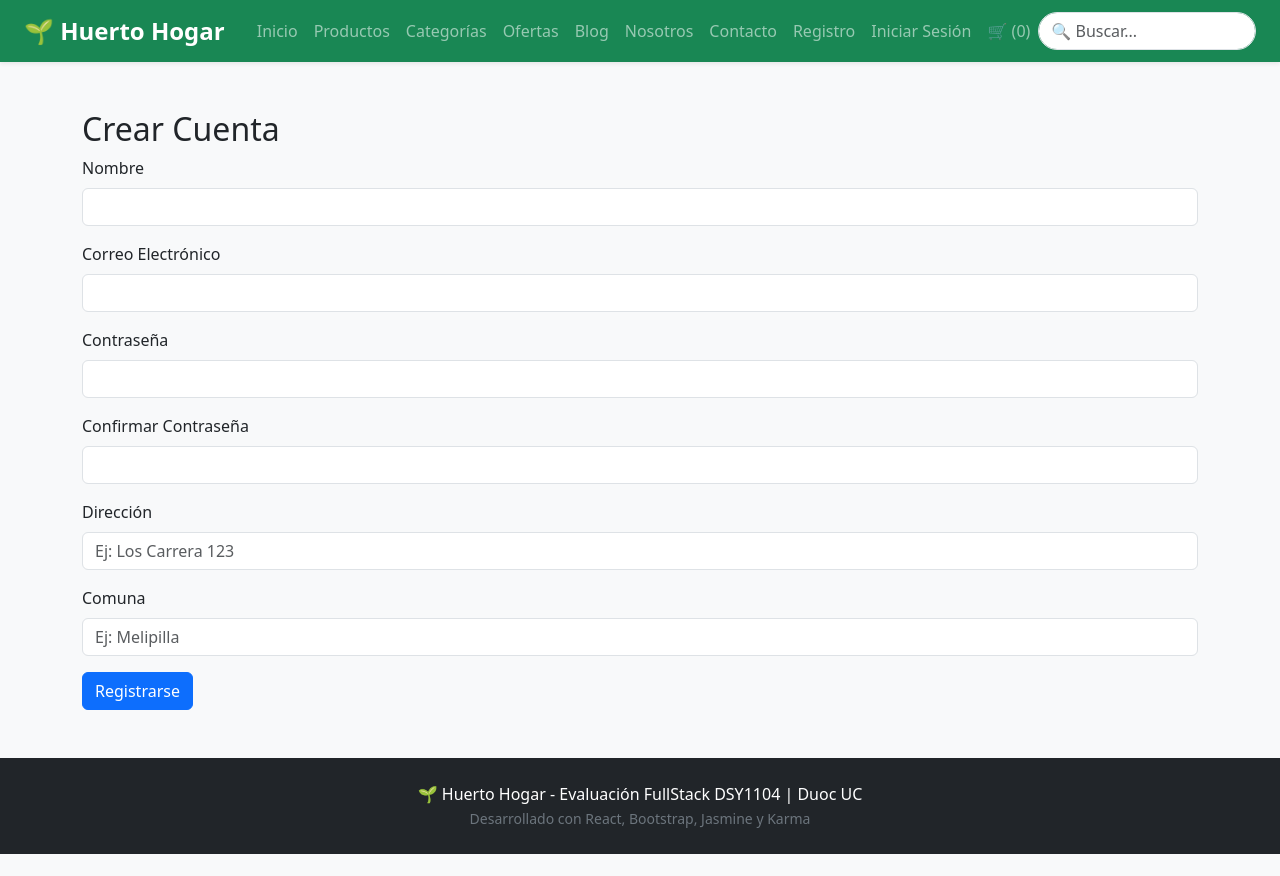
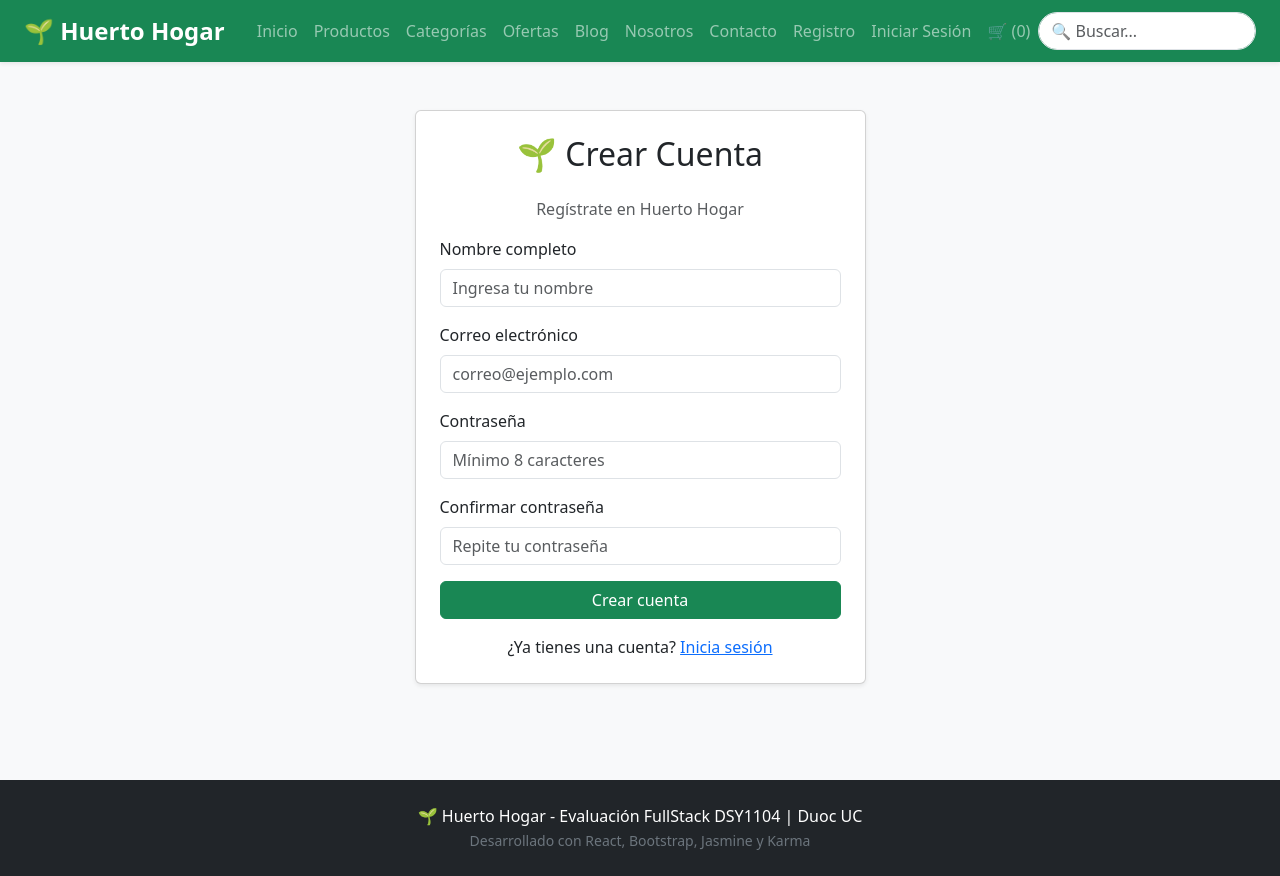
Before and after one commit to benantileo-droid/frontend-fullstack-huertohogar, a React (Vite) app: page /registro in a window 1280 px wide. Before the commit the page ends 854 px from the top, so only its background shows below. Built offline with nearby package versions, Linux system fonts and the light colour scheme; no server answers.

Commit message:
conectar registro de usuarios React con MySQL

```diff
--- a/src/pages/Registro.jsx
+++ b/src/pages/Registro.jsx
@@ -1,142 +1,288 @@
-import { useState } from 'react';
 
-const Registro = ({ onRegister, usuarios }) => {
+import { useState } from "react";
+import { Link } from "react-router-dom";
+import api from "../services/api";
+
+export default function Registro() {
+
   const [formData, setFormData] = useState({
-  nombre: '',
-  email: '',
-  password: '',
-  confirmarPassword: '',
-  direccion: '',
-  comuna: ''
+    nombre: "",
+    correo: "",
+    password: "",
+    confirmarPassword: "",
   });
 
   const [errores, setErrores] = useState({});
+  const [cargando, setCargando] = useState(false);
+  const [registroExitoso, setRegistroExitoso] = useState(false);
 
+  // Actualizar los datos del formulario
+  const handleChange = (e) => {
+    const { name, value } = e.target;
+
+    setFormData((anterior) => ({
+      ...anterior,
+      [name]: value,
+    }));
+
+    setErrores({});
+  };
+
+  // Validar el formulario
   const validar = () => {
-    let nuevosErrores = {};
-    const regexEmail = /^[^\s@]+@[^\s@]+\.[^\s@]+$/;
+    const nuevosErrores = {};
 
-    if (!formData.nombre.trim()) nuevosErrores.nombre = 'El nombre es obligatorio';
-    if (!formData.email) {
-      nuevosErrores.email = 'El correo es obligatorio';
-    } else if (!regexEmail.test(formData.email)) {
-      nuevosErrores.email = 'El formato del correo no es válido';
-    }
-    if (!formData.password) {
-      nuevosErrores.password = 'La contraseña es obligatoria';
-    } else if (formData.password.length < 6) {
-      nuevosErrores.password = 'La contraseña debe tener al menos 6 caracteres';
-    }
-    if (formData.password !== formData.confirmarPassword) {
-      nuevosErrores.confirmarPassword = 'Las contraseñas no coinciden';
-    }
-    if (!formData.direccion.trim()) {
-  nuevosErrores.direccion = 'La dirección es obligatoria';
+    const regexCorreo = /^[^\s@]+@[^\s@]+\.[^\s@]+$/;
+
+    if (!formData.nombre.trim()) {
+      nuevosErrores.nombre = "El nombre es obligatorio";
     }
 
-if (!formData.comuna.trim()) {
-  nuevosErrores.comuna = 'La comuna es obligatoria';
+    if (!formData.correo.trim()) {
+      nuevosErrores.correo = "El correo es obligatorio";
+    } else if (!regexCorreo.test(formData.correo.trim())) {
+      nuevosErrores.correo = "Ingresa un correo válido";
+    }
+
+    if (formData.password.length < 8) {
+      nuevosErrores.password =
+        "La contraseña debe tener al menos 8 caracteres";
+    } else if (formData.password.length > 64) {
+      nuevosErrores.password =
+        "La contraseña no puede superar los 64 caracteres";
+    }
+
+    if (formData.password !== formData.confirmarPassword) {
+      nuevosErrores.confirmarPassword =
+        "Las contraseñas no coinciden";
     }
 
     setErrores(nuevosErrores);
+
     return Object.keys(nuevosErrores).length === 0;
   };
 
-  const handleChange = (e) => {
-    setFormData({ ...formData, [e.target.name]: e.target.value });
-  };
-
-  const handleSubmit = (e) => {
+  // Registrar usuario en Spring Boot
+  const handleSubmit = async (e) => {
     e.preventDefault();
 
-  if (validar()) {
-    onRegister({
-      nombre: formData.nombre,
-      email: formData.email,
+    if (!validar() || cargando) return;
+
+    setCargando(true);
+    setRegistroExitoso(false);
+    setErrores({});
+
+    try {
+      await api.post("/auth/registro", {
+        nombre: formData.nombre.trim(),
+        correo: formData.correo.trim().toLowerCase(),
         password: formData.password,
-      direccion: formData.direccion,
-      comuna: formData.comuna
       });
 
-    alert('Registro exitoso');
+      // Usuario registrado correctamente
+      setRegistroExitoso(true);
+
+      setFormData({
+        nombre: "",
+        correo: "",
+        password: "",
+        confirmarPassword: "",
+      });
+
+    } catch (error) {
+
+      if (error.response?.status === 409) {
+        setErrores({
+          general: "Este correo ya está registrado",
+        });
+
+      } else if (error.response?.status === 400) {
+        setErrores({
+          general:
+            "Revisa los datos ingresados e inténtalo nuevamente",
+        });
+
+      } else {
+        setErrores({
+          general:
+            "No se pudo registrar el usuario. Comprueba que Spring Boot esté funcionando.",
+        });
+      }
+
+    } finally {
+      setCargando(false);
     }
   };
 
   return (
-    <div className="container mt-5">
-      <h2>Crear Cuenta</h2>
+    <div className="container mt-5 mb-5">
+
+      <div className="row justify-content-center">
+        <div className="col-md-6 col-lg-5">
+
+          <div className="card shadow-sm">
+            <div className="card-body p-4">
+
+              <h2 className="text-center mb-4">
+                🌱 Crear Cuenta
+              </h2>
+
+              <p className="text-center text-muted">
+                Regístrate en Huerto Hogar
+              </p>
+
+              {registroExitoso && (
+                <div className="alert alert-success">
+                  <strong>¡Registro exitoso!</strong>
+                  <p className="mb-2">
+                    Tu cuenta fue creada correctamente.
+                  </p>
+                  <Link to="/login" className="alert-link">
+                    Iniciar sesión
+                  </Link>
+                </div>
+              )}
+
+              {errores.general && (
+                <div className="alert alert-danger">
+                  {errores.general}
+                </div>
+              )}
+
               <form onSubmit={handleSubmit}>
-        <div className="mb-3">
-          <label className="form-label">Nombre</label>
-          <input type="text" name="nombre" className="form-control" value={formData.nombre} onChange={handleChange} />
-          {errores.nombre && <small className="text-danger">{errores.nombre}</small>}
-        </div>
 
                 <div className="mb-3">
-          <label className="form-label">Correo Electrónico</label>
-          <input type="email" name="email" className="form-control" value={formData.email} onChange={handleChange} />
-          {errores.email && <small className="text-danger">{errores.email}</small>}
-        </div>
-
-        <div className="mb-3">
-          <label className="form-label">Contraseña</label>
-          <input type="password" name="password" className="form-control" value={formData.password} onChange={handleChange} />
-          {errores.password && <small className="text-danger">{errores.password}</small>}
-        </div>
-
-        <div className="mb-3">
-          <label className="form-label">Confirmar Contraseña</label>
-          <input type="password" name="confirmarPassword" className="form-control" value={formData.confirmarPassword} onChange={handleChange} />
-          {errores.confirmarPassword && <small className="text-danger">{errores.confirmarPassword}</small>}
-        </div>
-        <div className="mb-3">
-  <label htmlFor="direccion" className="form-label">
-    Dirección
+                  <label
+                    htmlFor="registro-nombre"
+                    className="form-label"
+                  >
+                    Nombre completo
                   </label>
 
                   <input
+                    id="registro-nombre"
                     type="text"
-    className={`form-control ${errores.direccion ? 'is-invalid' : ''}`}
-    id="direccion"
-    name="direccion"
-    value={formData.direccion}
+                    name="nombre"
+                    className="form-control"
+                    value={formData.nombre}
                     onChange={handleChange}
-    placeholder="Ej: Los Carrera 123"
+                    placeholder="Ingresa tu nombre"
+                    autoComplete="name"
+                    disabled={cargando}
                   />
 
-  {errores.direccion && (
-    <div className="invalid-feedback">
-      {errores.direccion}
-    </div>
+                  {errores.nombre && (
+                    <small className="text-danger">
+                      {errores.nombre}
+                    </small>
                   )}
                 </div>
 
                 <div className="mb-3">
-  <label htmlFor="comuna" className="form-label">
-    Comuna
+                  <label
+                    htmlFor="registro-correo"
+                    className="form-label"
+                  >
+                    Correo electrónico
                   </label>
 
                   <input
-    type="text"
-    className={`form-control ${errores.comuna ? 'is-invalid' : ''}`}
-    id="comuna"
-    name="comuna"
-    value={formData.comuna}
+                    id="registro-correo"
+                    type="email"
+                    name="correo"
+                    className="form-control"
+                    value={formData.correo}
                     onChange={handleChange}
-    placeholder="Ej: Melipilla"
+                    placeholder="correo@ejemplo.com"
+                    autoComplete="email"
+                    disabled={cargando}
                   />
 
-  {errores.comuna && (
-    <div className="invalid-feedback">
-      {errores.comuna}
-    </div>
+                  {errores.correo && (
+                    <small className="text-danger">
+                      {errores.correo}
+                    </small>
                   )}
                 </div>
 
-        <button type="submit" className="btn btn-primary">Registrarse</button>
+                <div className="mb-3">
+                  <label
+                    htmlFor="registro-password"
+                    className="form-label"
+                  >
+                    Contraseña
+                  </label>
+
+                  <input
+                    id="registro-password"
+                    type="password"
+                    name="password"
+                    className="form-control"
+                    value={formData.password}
+                    onChange={handleChange}
+                    placeholder="Mínimo 8 caracteres"
+                    autoComplete="new-password"
+                    disabled={cargando}
+                  />
+
+                  {errores.password && (
+                    <small className="text-danger">
+                      {errores.password}
+                    </small>
+                  )}
+                </div>
+
+                <div className="mb-3">
+                  <label
+                    htmlFor="registro-confirmar"
+                    className="form-label"
+                  >
+                    Confirmar contraseña
+                  </label>
+
+                  <input
+                    id="registro-confirmar"
+                    type="password"
+                    name="confirmarPassword"
+                    className="form-control"
+                    value={formData.confirmarPassword}
+                    onChange={handleChange}
+                    placeholder="Repite tu contraseña"
+                    autoComplete="new-password"
+                    disabled={cargando}
+                  />
+
+                  {errores.confirmarPassword && (
+                    <small className="text-danger">
+                      {errores.confirmarPassword}
+                    </small>
+                  )}
+                </div>
+
+                <button
+                  type="submit"
+                  className="btn btn-success w-100"
+                  disabled={cargando}
+                >
+                  {cargando
+                    ? "Registrando..."
+                    : "Crear cuenta"}
+                </button>
+
               </form>
+
+              <p className="text-center mt-3 mb-0">
+                ¿Ya tienes una cuenta?{" "}
+                <Link to="/login">
+                  Inicia sesión
+                </Link>
+              </p>
+
+            </div>
+          </div>
+
+        </div>
+      </div>
     </div>
   );
-};
-
-export default Registro;
+}
```
Lines whose indentation alone changed are shown as unchanged.
